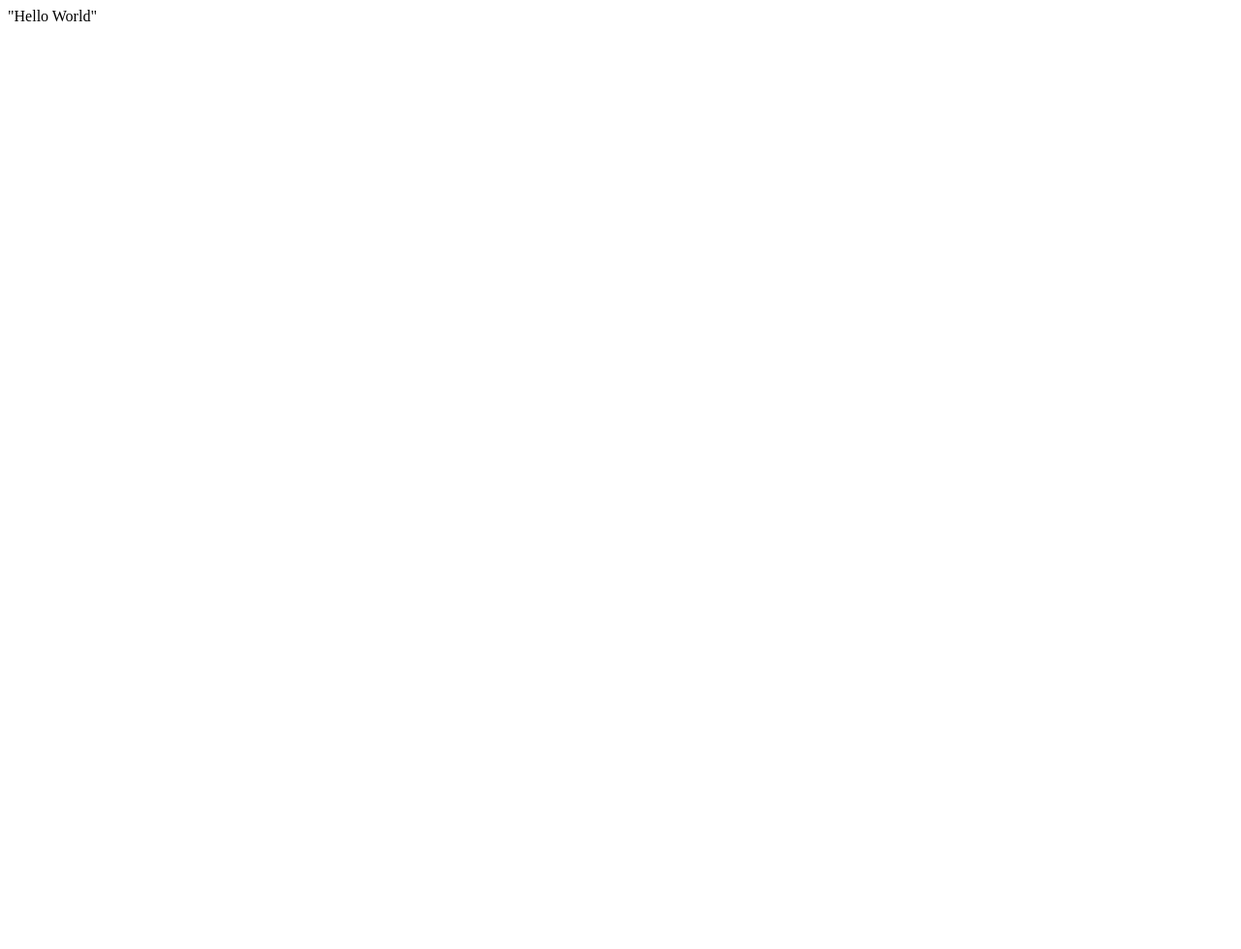
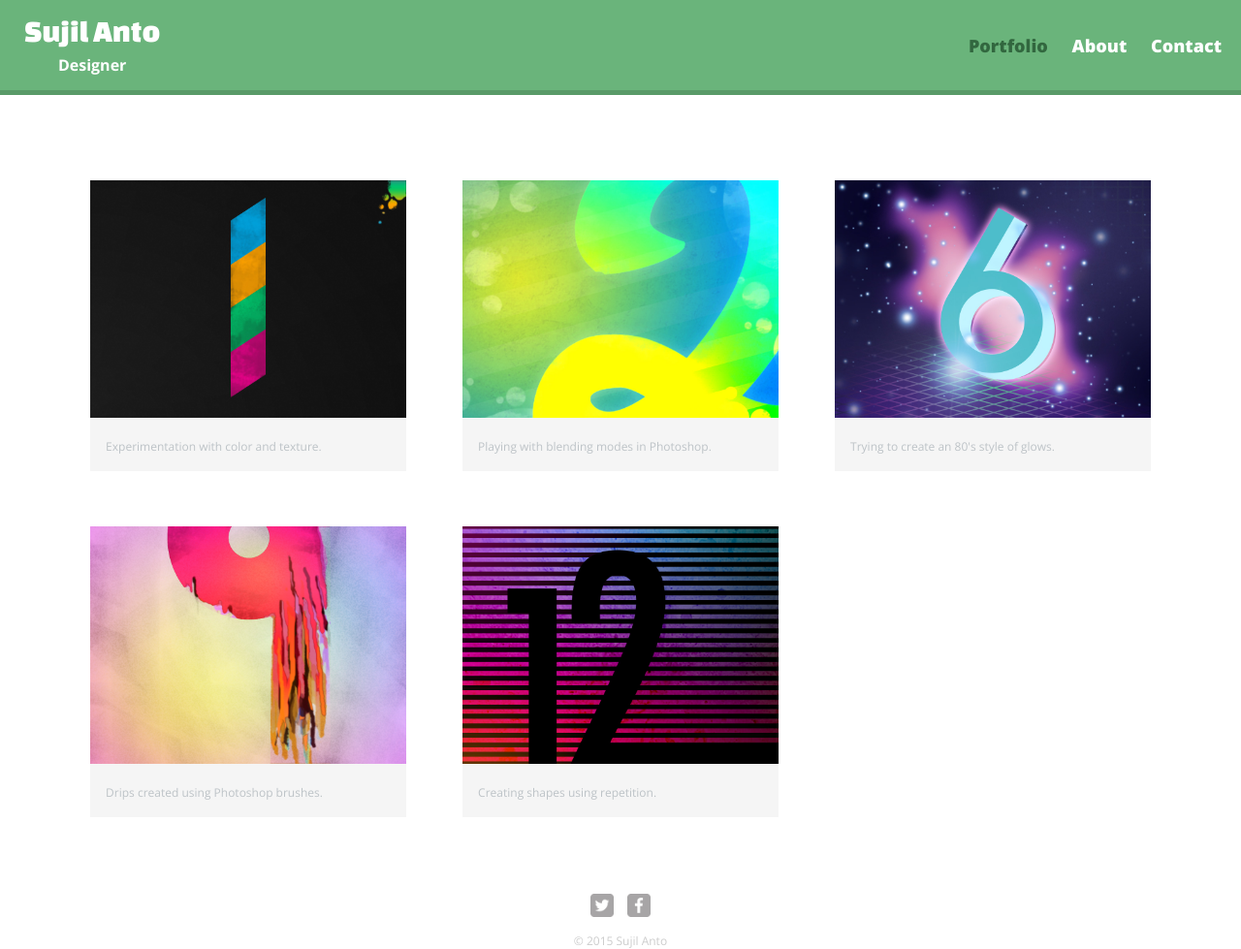
Before and after one commit to sujilnt/sujil.github.io, a plain HTML site: page index.html in a window 1280 px wide. Shown: the whole page at 97% size. Before the commit the page ends 800 px from the top, so only its background shows below. Drawn offline with nearby package versions, Linux system fonts and the light colour scheme.

Commit message:
second commit

```diff
--- a/index.html
+++ b/index.html
@@ -1 +1,68 @@
-"Hello World"
+<!DOCTYPE html>
+<html>
+  <head>
+    <meta charset="utf-8">
+    <title>Sujil Anto | Designer</title>
+    <link rel="stylesheet" href="css/normalize.css">
+    <link rel="stylesheet" href="css/main.css">
+    <link rel="stylesheet" href="css/responsive.css">
+    <meta name=viewport content="width=device-width, initial-scale=1">
+    <link href='http://fonts.googleapis.com/css?family=Changa+One|Open+Sans:400italic,700italic,400,800,700' rel='stylesheet' type='text/css'>
+  </head>
+  <body>
+    <header>
+      <a href="index.html" id="logo">
+        <h1>Sujil Anto </h1>
+        <h2>Designer</h2>
+      </a>
+      <nav>
+        <ul>
+          <li><a href="index.html" class="selected">Portfolio</a></li>
+          <li><a href="about.html">About</a></li>
+          <li><a href="contact.html">Contact</a></li>
+        </ul>
+      </nav>
+    </header>
+    <div id="wrapper">
+      <section>
+        <ul id='gallery'>
+          <li>
+            <a href="img/numbers-01.jpg">
+              <img src="img/numbers-01.jpg" alt="">
+              <p>Experimentation with color and texture.</p>
+            </a>
+          </li>
+          <li>
+            <a href="img/numbers-02.jpg">
+              <img src="img/numbers-02.jpg" alt="">
+              <p>Playing with blending modes in Photoshop.</p>
+            </a>
+          </li>
+          <li>
+            <a href="img/numbers-06.jpg">
+              <img src="img/numbers-06.jpg" alt="">
+              <p>Trying to create an 80's style of glows.</p>
+            </a>
+          </li>
+          <li>
+            <a href="img/numbers-09.jpg">
+              <img src="img/numbers-09.jpg" alt="">
+              <p>Drips created using Photoshop brushes.</p>
+            </a>
+          </li>
+          <li>
+            <a href="img/numbers-12.jpg">
+              <img src="img/numbers-12.jpg" alt="">
+              <p>Creating shapes using repetition.</p>
+            </a>
+          </li>
+        </ul>
+      </section>
+      <footer>
+        <a href="https://twitter.com/Techinertian"><img src="img/twitter-wrap.png" alt="Twitter Logo" class="social-icon"></a>
+        <a href="https://www.facebook.com/techinertians"><img src="img/facebook-wrap.png" alt="Facebook Logo" class="social-icon"></a>
+        <p>&copy; 2015 Sujil Anto</p>
+      </footer>
+    </div>
+  </body>
+</html>
```
